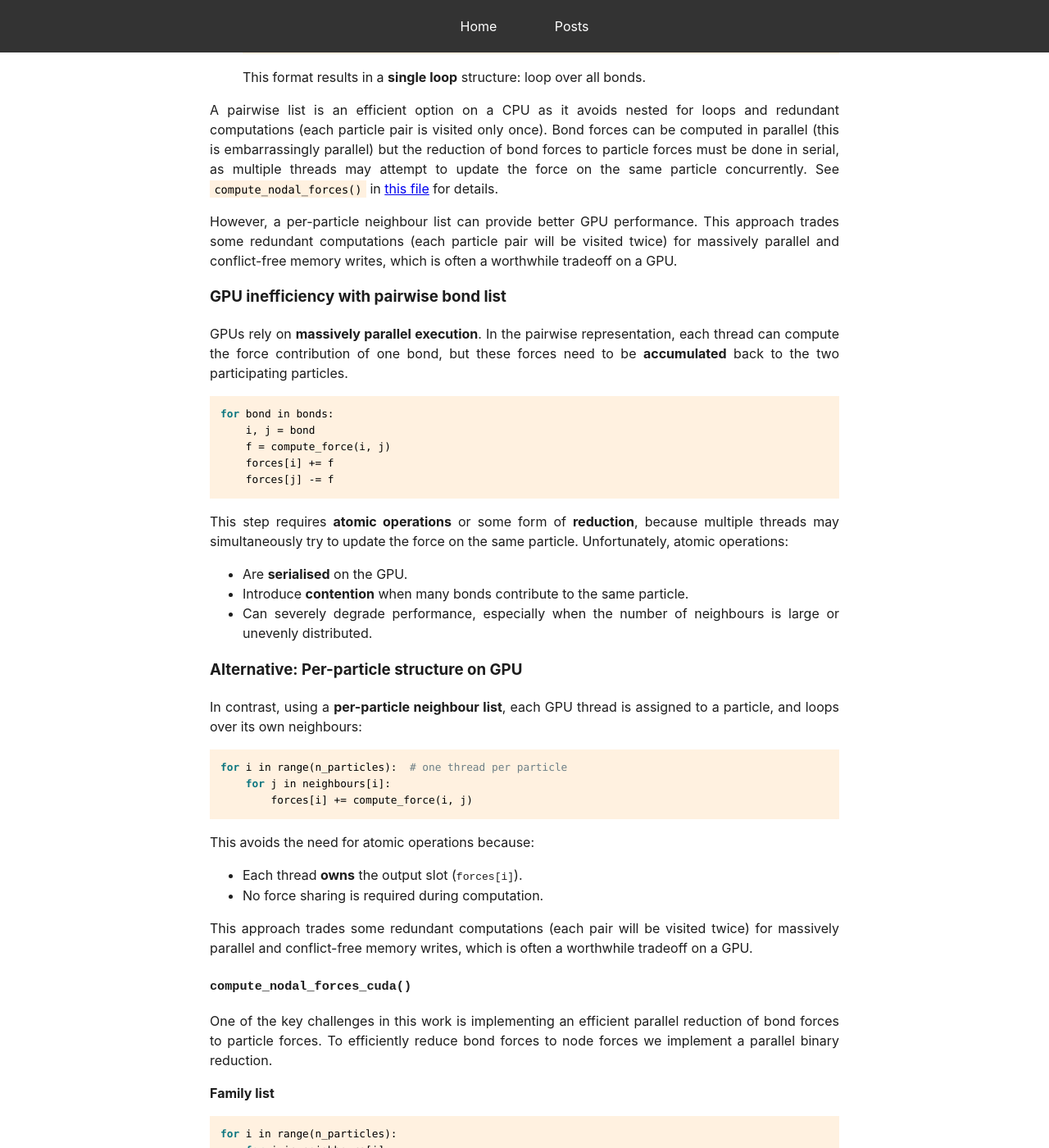
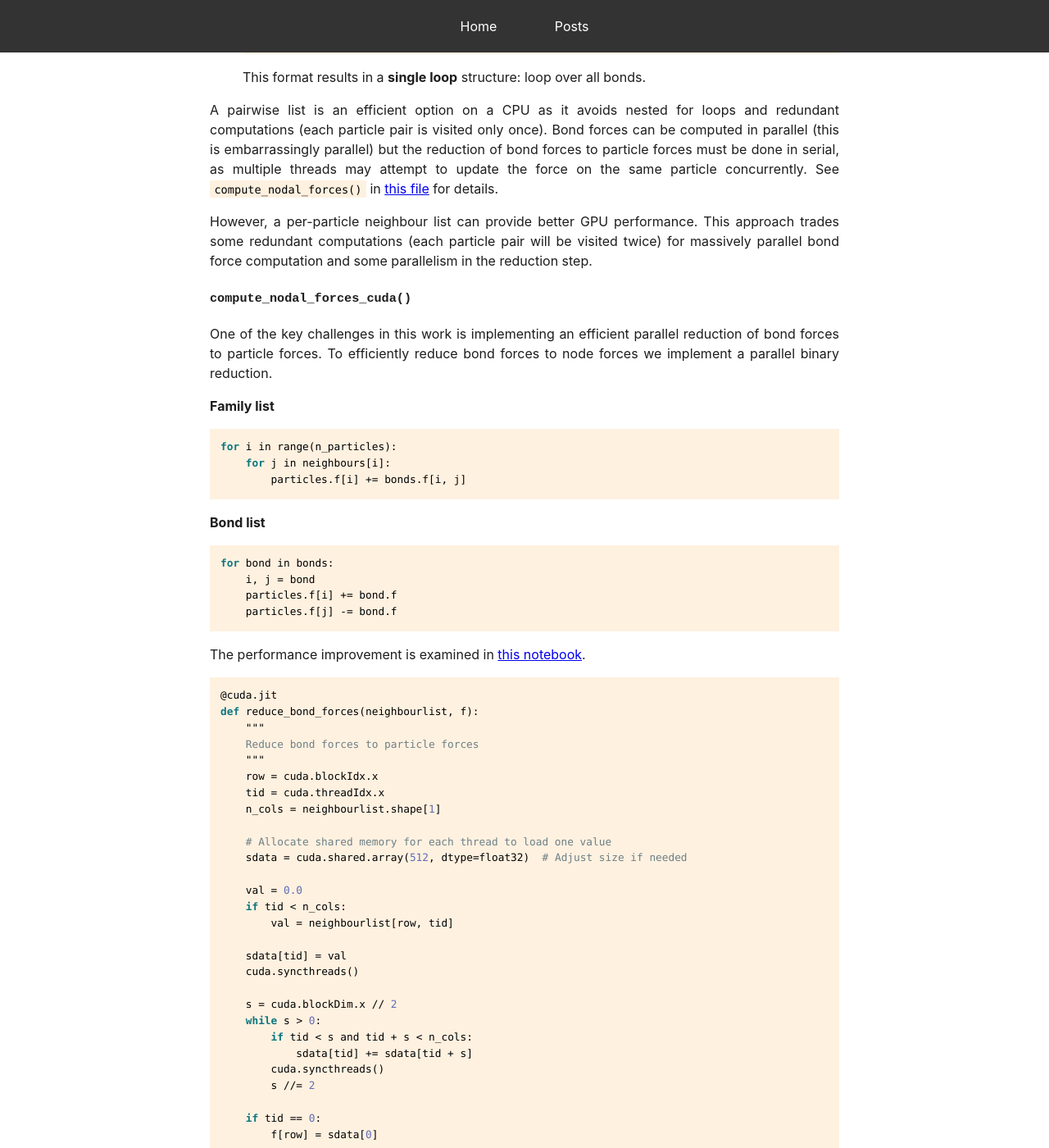
Before and after one commit to mark-hobbs/mark-hobbs.github.io, a Jekyll site: the page built from _posts/2025-02-03-cuda.md, in a window 1280 px wide and 1400 px high, scrolled down 6577 px. Shown: the whole window at 82% size. Built offline with Jekyll 4.4.1, drawn with Linux system fonts in a browser that asks for light colours.

Commit message:
General updates

````diff
--- a/_posts/2025-02-03-cuda.md
+++ b/_posts/2025-02-03-cuda.md
@@ -299,45 +299,7 @@ A neighbour list is a data structure used to efficiently store particles within
 
 A pairwise list is an efficient option on a CPU as it avoids nested for loops and redundant computations (each particle pair is visited only once). Bond forces can be computed in parallel (this is embarrassingly parallel) but the reduction of bond forces to particle forces must be done in serial, as multiple threads may attempt to update the force on the same particle concurrently. See `compute_nodal_forces()` in [this file](https://github.com/mark-hobbs/pypd/blob/main/pypd/kernels/particles.py) for details.
 
-However, a per-particle neighbour list can provide better GPU performance. This approach trades some redundant computations (each particle pair will be visited twice) for massively parallel and conflict-free memory writes, which is often a worthwhile tradeoff on a GPU.
-
-
-
-### GPU inefficiency with pairwise bond list
-
-GPUs rely on **massively parallel execution**. In the pairwise representation, each thread can compute the force contribution of one bond, but these forces need to be **accumulated** back to the two participating particles.
-
-```python
-for bond in bonds:
-    i, j = bond
-    f = compute_force(i, j)
-    forces[i] += f
-    forces[j] -= f
-```
-
-This step requires **atomic operations** or some form of **reduction**, because multiple threads may simultaneously try to update the force on the same particle. Unfortunately, atomic operations:
-
-* Are **serialised** on the GPU.
-* Introduce **contention** when many bonds contribute to the same particle.
-* Can severely degrade performance, especially when the number of neighbours is large or unevenly distributed.
-
-### Alternative: Per-particle structure on GPU
-
-In contrast, using a **per-particle neighbour list**, each GPU thread is assigned to a particle, and loops over its own neighbours:
-
-```python
-for i in range(n_particles):  # one thread per particle
-    for j in neighbours[i]:
-        forces[i] += compute_force(i, j)
-```
-
-This avoids the need for atomic operations because:
-
-* Each thread **owns** the output slot (`forces[i]`).
-* No force sharing is required during computation.
-
-This approach trades some redundant computations (each pair will be visited twice) for massively parallel and conflict-free memory writes, which is often a worthwhile tradeoff on a GPU.
-
+However, a per-particle neighbour list can provide better GPU performance. This approach trades some redundant computations (each particle pair will be visited twice) for massively parallel bond force computation and some parallelism in the reduction step.
 
 ### `compute_nodal_forces_cuda()`
 
````
